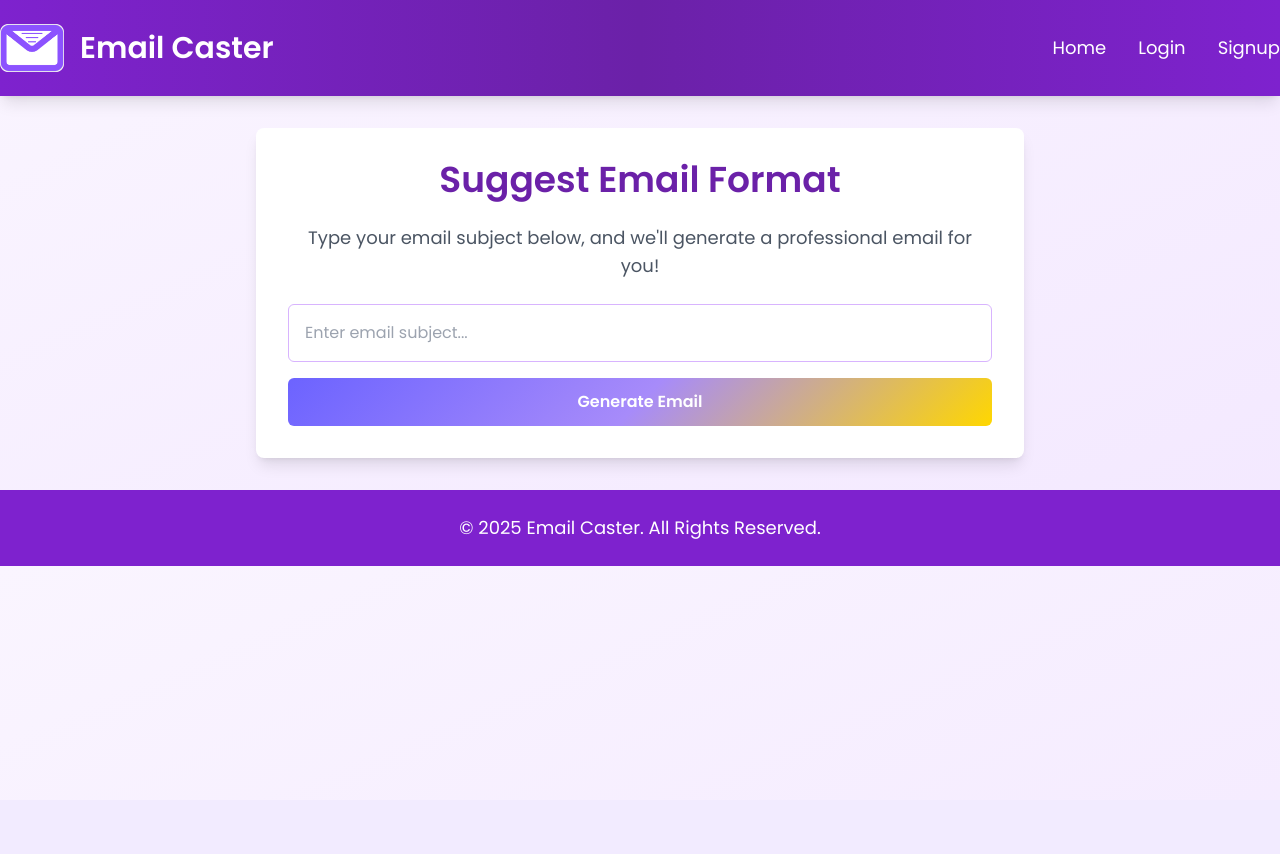
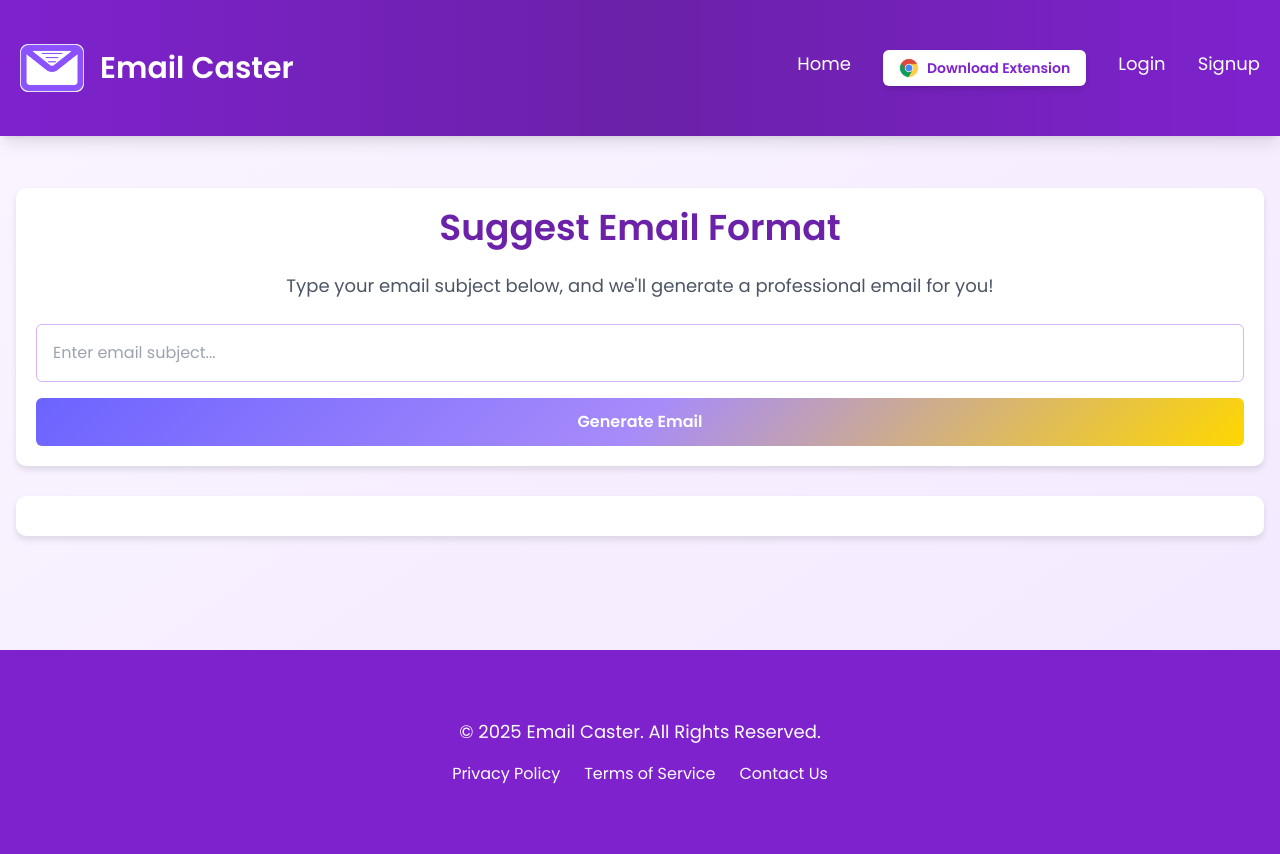
Before and after one commit to piyush853/email-caster, a Flask app: page /suggest in a window 1280 px wide. Before the commit the page ends 566 px from the top, so only its background shows below. Run offline with Flask 3, Linux system fonts and the light colour scheme; some libraries are stand-ins or nearby versions.

Commit message:
Update suggest.html

```diff
--- a/templates/suggest.html
+++ b/templates/suggest.html
@@ -52,9 +52,55 @@
                 transform: translateY(0);
             }
         }
+
+        #emailBody {
+            max-height: 300px; /* Limit the height to avoid layout issues */
+            overflow-y: auto; /* Add scroll for content that exceeds the height */
+            padding: 10px;
+            background-color: #f9f9f9;
+            border: 1px solid #ddd;
+            border-radius: 8px;
+            word-wrap: break-word;
+            overflow-wrap: break-word;
+        }
+
+        header {
+            position: sticky;
+            top: 0;
+            z-index: 40;
+        }
+
+        main {
+            padding-top: 100px; /* Ensure spacing between the header and content */
+        }
+
+        .container {
+            max-width: 1200px;
+            margin: 0 auto;
+            padding: 20px;
+            box-sizing: border-box;
+        }
+
+        .content-container {
+            background-color: #ffffff;
+            border-radius: 10px;
+            padding: 20px;
+            box-shadow: 0 4px 6px rgba(0, 0, 0, 0.1);
+            margin-bottom: 30px;
+        }
+
+
+      .email-body-container h1, .email-body-container h2, .email-body-container h3 {
+          margin: 0;
+          padding: 0;
+      }
+
+      .email-body-container p {
+          margin: 10px 0;
+      }
     </style>
 </head>
-<body class="bg-gradient-to-br from-purple-50 to-purple-100 text-gray-900">
+<body class="bg-gradient-to-br from-purple-50 to-purple-100 text-gray-900 ">
     <!-- Loading Overlay -->
     <div id="loadingOverlay" class="loading-overlay">
         <div class="flex flex-col items-center">
@@ -77,28 +123,64 @@
             </div>
             <nav>
                 <ul class="flex space-x-8 text-lg font-medium">
-                    <li><a href="{{ url_for('home') }}" class="hover:underline">Home</a></li>
+                    <li><a href="{{ url_for('home') }}" class="hover:text-yellow-300 transition-colors duration-300">Home</a></li>
+                    <!-- Download Extension Button -->
+                <li>
+                    <a href="https://chrome.google.com/webstore/detail/email-caster/extension-id"
+                       target="_blank"
+                       class="flex items-center bg-white text-purple-700 px-4 py-2 rounded-md text-sm font-semibold shadow-md hover:bg-gray-200 hover:scale-105 transition-transform duration-300">
+                        <!-- Icon -->
+                        <img src="{{ url_for('static', filename='extension-icon.png') }}" alt="Extension Icon"
+                             class="h-5 w-5 mr-2">
+                        Download Extension
+                    </a>
+                </li>
                 {% if user_email %}
                     <li>
                         <div class="flex items-center space-x-3">
-                                <div class="bg-white text-purple-700 rounded-full h-10 w-10 flex items-center justify-center font-bold">
+                            <div class="bg-white text-purple-700 rounded-full h-10 w-10 flex items-center justify-center font-bold hover:scale-110 transition-transform duration-300">
                                 {{ user_email[0] | upper }}
                             </div>
-                                <a href="{{ url_for('logout') }}" class="hover:text-gray-300">Logout</a>
+                            <a href="{{ url_for('logout') }}" class="hover:text-yellow-300 transition-colors duration-300">Logout</a>
                         </div>
                     </li>
                 {% else %}
-                        <li><a href="{{ url_for('login') }}" class="hover:text-gray-300">Login</a></li>
-                        <li><a href="{{ url_for('signup') }}" class="hover:text-gray-300">Signup</a></li>
+                    <li><a href="{{ url_for('login') }}" class="hover:text-yellow-300 transition-colors duration-300">Login</a></li>
+                    <li><a href="{{ url_for('signup') }}" class="hover:text-yellow-300 transition-colors duration-300">Signup</a></li>
                 {% endif %}
             </ul>
         </nav>
+
+        <!-- Mobile Menu -->
+        <div class="md:hidden">
+            <button id="menuToggle" class="text-white focus:outline-none">
+                <svg xmlns="http://www.w3.org/2000/svg" fill="none" viewBox="0 0 24 24" stroke="currentColor" class="h-8 w-8">
+                    <path stroke-linecap="round" stroke-linejoin="round" stroke-width="2" d="M4 6h16M4 12h16m-7 6h7" />
+                </svg>
+            </button>
+        </div>
+    </div>
+
+    <!-- Mobile Menu Dropdown -->
+    <div id="mobileMenu" class="hidden bg-purple-800 text-white md:hidden">
+        <ul class="flex flex-col items-center space-y-4 py-4 text-lg">
+            <li><a href="{{ url_for('login') }}" class="hover:text-yellow-300 transition-colors duration-300">Login</a></li>
+            <li><a href="{{ url_for('signup') }}" class="hover:text-yellow-300 transition-colors duration-300">Signup</a></li>
+            <li>
+                <a href="https://chrome.google.com/webstore/detail/email-caster/extension-id" target="_blank"
+                   class="flex items-center bg-white text-purple-700 px-4 py-2 rounded-md text-sm font-semibold shadow-md hover:bg-gray-200 hover:scale-105 transition-transform duration-300">
+                    <img src="{{ url_for('static', filename='extension-icon.png') }}" alt="Extension Icon" class="h-5 w-5 mr-2">
+                    Download Extension
+                </a>
+            </li>
+        </ul>
     </div>
     </header>
 
     <!-- Main Content -->
-    <main class="container mx-auto mt-8 px-4">
-        <section class="text-center w-full max-w-3xl mx-auto bg-white p-8 rounded-lg shadow-lg">
+    <main class="container mx-auto mt-8 px-4 ">
+        <div class="content-container">
+            <section class="text-center">
                 <h2 class="text-4xl font-bold text-purple-800 mb-6">Suggest Email Format</h2>
                 <p class="text-lg text-gray-600 mb-6">Type your email subject below, and we'll generate a professional email for you!</p>
                 <form id="emailForm" method="POST" class="space-y-4">
@@ -113,8 +195,10 @@
                     </button>
                 </form>
             </section>
+        </div>
 
-        <section class="w-full max-w-3xl mx-auto mt-8">
+        <div class="content-container">
+            <section>
                 {% if generated_subject %}
                     <div class="bg-white p-6 rounded-lg shadow-lg mb-6">
                         <h3 class="text-2xl font-bold text-purple-700 mb-4">Generated Subject:</h3>
@@ -136,7 +220,7 @@
 
                             </button>
                         </div>
-                    <div id="emailBody" class="text-gray-800 text-lg overflow-auto max-h-60">
+                         <div class="email-body-container" id="emailBody">
                             {{ suggested_body|safe }}
                         </div>
                     </div>
@@ -146,12 +230,17 @@
                     </div>
                 {% endif %}
             </section>
+        </div>
     </main>
 
-    <!-- Footer -->
-    <footer class="bg-purple-700 text-white py-6 mt-8">
+     <footer class="bg-purple-700 text-white py-12 mt-16">
         <div class="container mx-auto text-center">
-            <p class="text-lg">&copy; 2025 Email Caster. All Rights Reserved.</p>
+            <p class="text-lg mb-4">&copy; 2025 Email Caster. All Rights Reserved.</p>
+            <div class="flex justify-center space-x-6">
+                <a href="#" class="hover:underline">Privacy Policy</a>
+                <a href="#" class="hover:underline">Terms of Service</a>
+                <a href="#" class="hover:underline">Contact Us</a>
+            </div>
         </div>
     </footer>
 
```
Lines whose indentation alone changed are shown as unchanged.
